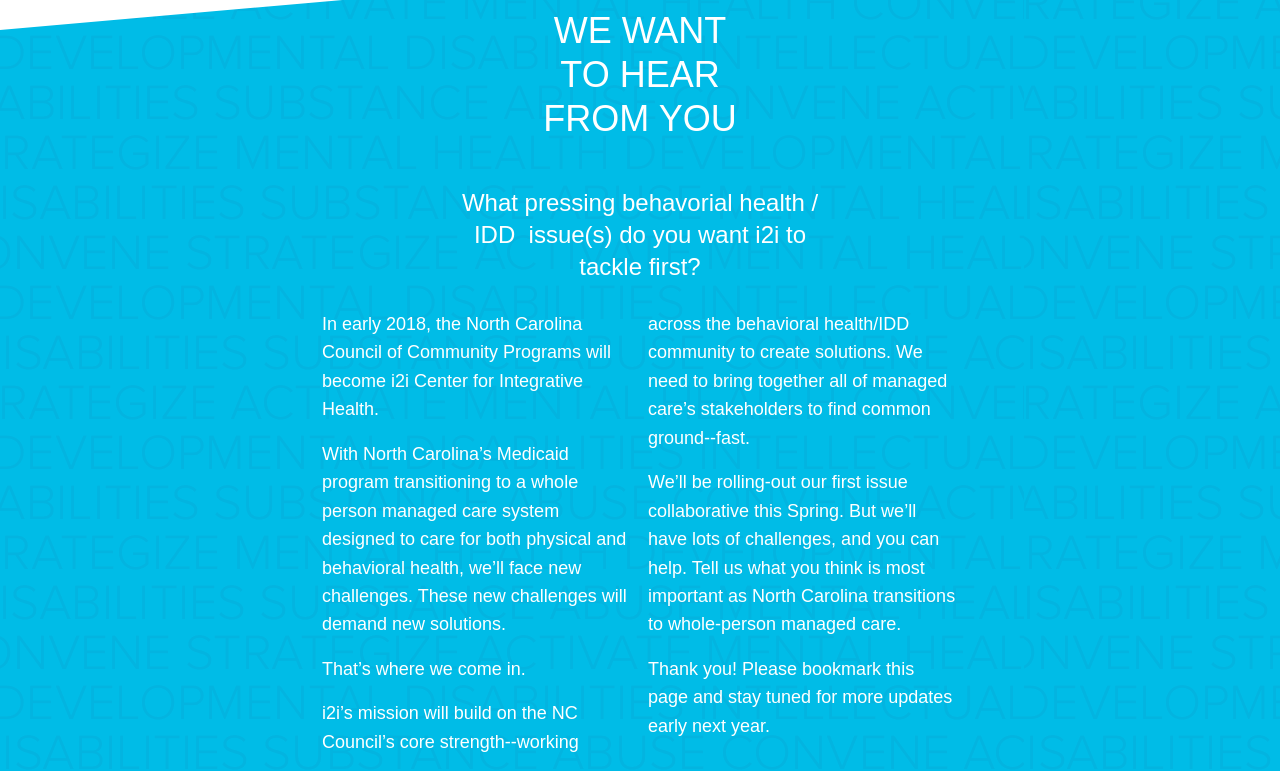
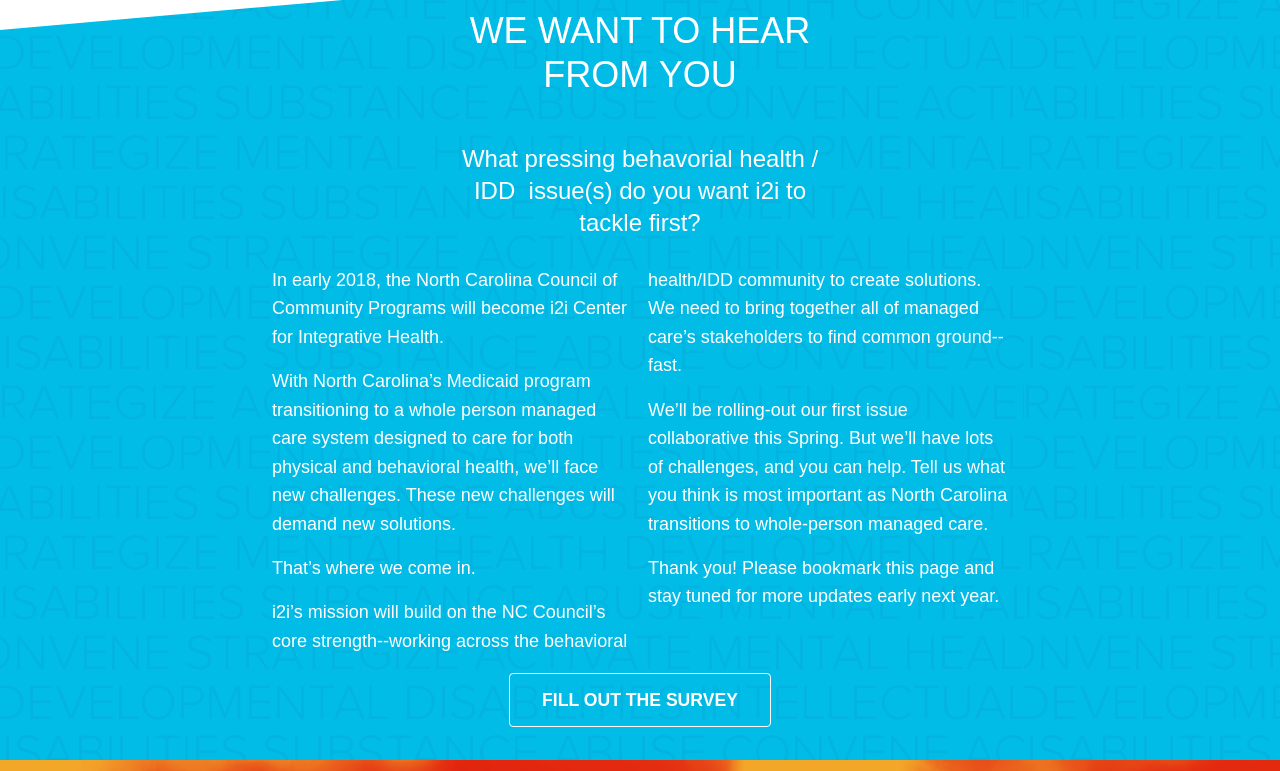
Before and after one commit to creative-distillery/i2i.dev, a plain HTML site: page index.html in a window 1280 px wide. Shown: the part 165-936 px from the top of the page. Drawn offline with nearby package versions, Linux system fonts and the light colour scheme; a script that the page names is missing.

Commit message:
Content width adjustments

```diff
--- a/assets/scss/_layout.scss
+++ b/assets/scss/_layout.scss
@@ -67,7 +67,7 @@
 .verbiage {
   column-count: 2;
   column-width: 200px;
-  width: 700px;
+  width: 800px;
 }
 
 .middle {
--- a/index.html
+++ b/index.html
@@ -36,7 +36,7 @@
         </div>
 
 
-          <div class="w-280 h3 mt-5 block-heading text-center">
+          <div class="w-450 h3 mt-5 block-heading text-center">
             <h3>We want to hear from you</h3>
           </div>
           <div class="w-450 h4 block text-center">
```
Also changed, not shown: assets/css/style.css.
